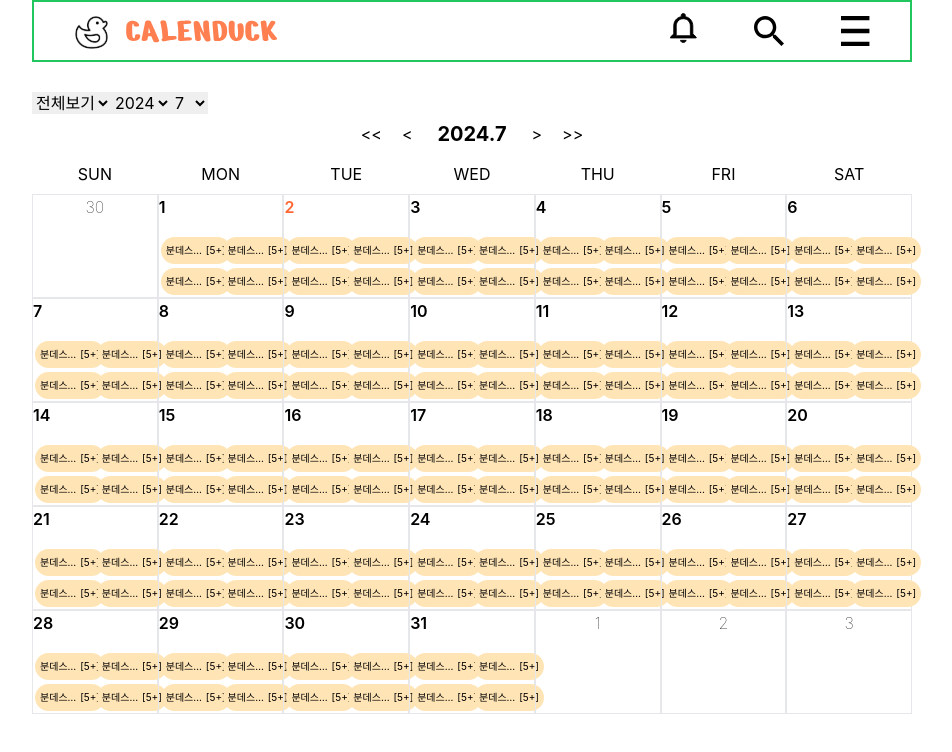
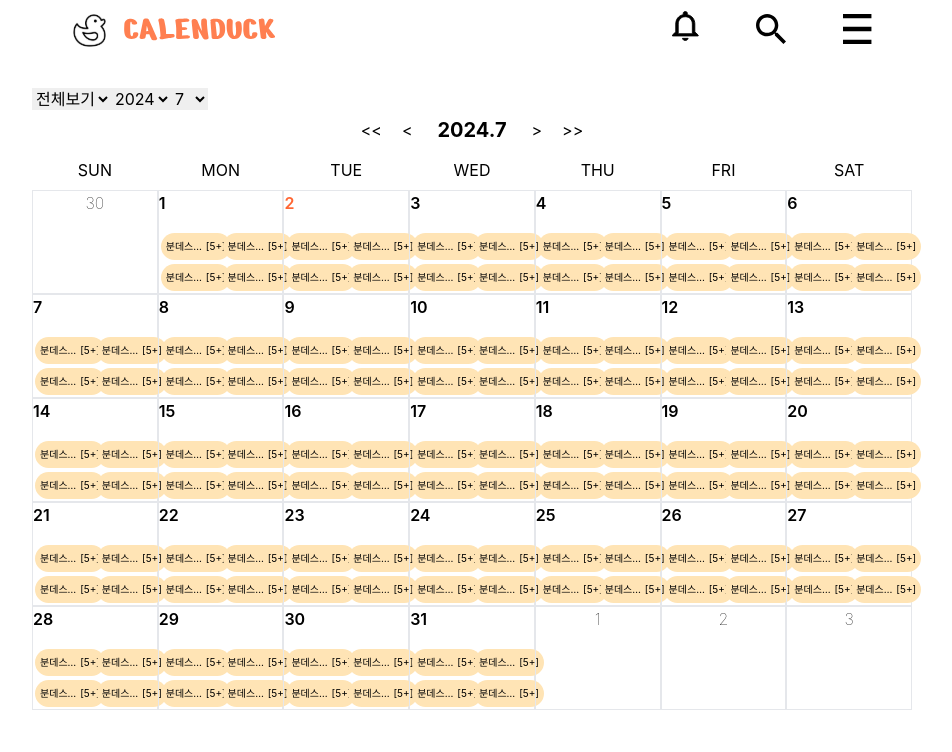
Before and after one commit to Stageus/CalenDuck-homepage, a React (Create React App) app: page /main in a window 1280 px wide. Shown: the top 752 px of the page, without its empty margins (168-1120 px from the left). Built offline with nearby package versions, Linux system fonts and the light colour scheme.

Commit message:
feat: set sidebar toggle event on header search btn

```diff
--- a/src/pages/MainPage.tsx
+++ b/src/pages/MainPage.tsx
@@ -1,13 +1,42 @@
 import React from "react";
+
+import { useRecoilState } from "recoil";
+import SidebarToggleAtom from "shared/recoil/SidebarToggleAtom";
+
 import HeaderItem from "shared/components/HeaderItem";
 import CalendarItem from "widgets/calendar/CalendarItem";
+import SearchSidebar from "widgets/searchSidebar/SearchSidebar";
 
 const MainPage = () => {
+  const [sidebarToggle, setSidebarToggle] = useRecoilState(SidebarToggleAtom);
+
+  const closeSidebar = () => {
+    setSidebarToggle(false);
+  };
+
   return (
-    <>
-      <HeaderItem />
-      <CalendarItem />
-    </>
+    <section className="relative flex z-0">
+      <article className="flex flex-col flex-grow">
+        <HeaderItem />
+        <CalendarItem />
+      </article>
+
+      {/* 사이드바 외부 클릭 시 닫힘 기능 */}
+      {sidebarToggle && (
+        <div
+          className="mt-[70px] fixed inset-0 bg-lightgrayColor bg-opacity-50 z-10"
+          onClick={closeSidebar}
+        ></div>
+      )}
+
+      <article
+        className={`fixed mt-[70px] right-0 top-0 h-full z-20 transform transition-transform duration-300 ${
+          sidebarToggle ? "translate-x-0" : "translate-x-full"
+        }`}
+      >
+        <SearchSidebar />
+      </article>
+    </section>
   );
 };
 export default MainPage;
--- a/src/shared/components/HeaderItem.tsx
+++ b/src/shared/components/HeaderItem.tsx
@@ -1,4 +1,7 @@
 import React from "react";
+
+import { useRecoilState } from "recoil";
+import SidebarToggleAtom from "shared/recoil/SidebarToggleAtom";
 
 import logo from "shared/imgs/logo.svg";
 import alarm from "shared/imgs/alarm.svg";
@@ -8,8 +11,13 @@ import hamberger from "shared/imgs/hamburger.svg";
 import { Link } from "react-router-dom";
 
 const HeaderItem = () => {
+  const [sidebarToggle, setSidebarToggle] = useRecoilState(SidebarToggleAtom);
+  const searchBtnToggleEvent = () => {
+    setSidebarToggle(!sidebarToggle);
+  };
+
   return (
-    <header className="border-solid border-2 border-green-500 y-[70px] px-10 flex justify-between items-center">
+    <header className="y-[70px] px-10 flex justify-between items-center">
       <Link to="/">
         <img src={logo} alt="" />
       </Link>
@@ -21,7 +29,7 @@ const HeaderItem = () => {
           </button>
         </Link>
         {/* SearchSidebar 토글 */}
-        <button className="h-[30px]">
+        <button className="h-[30px]" onClick={searchBtnToggleEvent}>
           <img src={search} className="w-[100%] h-[100%]" alt="" />
         </button>
         {/* SettingSidebar 토글 */}
--- /dev/null
+++ b/src/shared/recoil/SidebarToggleAtom.tsx
@@ -0,0 +1,8 @@
+import { atom } from "recoil";
+
+const navToggleAtom = atom({
+  key: "sidebarToggle",
+  default: false,
+});
+
+export default navToggleAtom;
--- a/src/widgets/searchSidebar/SearchSidebar.tsx
+++ b/src/widgets/searchSidebar/SearchSidebar.tsx
@@ -1,4 +1,7 @@
 import React, { useState, useEffect, useRef } from "react";
+
+import { useRecoilState } from "recoil";
+import SidebarToggleAtom from "shared/recoil/SidebarToggleAtom";
 
 import SearchItem from "widgets/searchSidebar/SearchItem";
 import SearchDateUtil from "shared/utils/SearchDateUtil";
@@ -69,6 +72,8 @@ const SearchSidebar: React.FC = () => {
     },
   ];
 
+  const [sidebarToggle, setSidebarToggle] = useRecoilState(SidebarToggleAtom);
+
   // 검색 기간의 시작점 지정에 따른 끝점의 최소값 설정
   const startDate = useRef<HTMLInputElement>(null);
   const endDate = useRef<HTMLInputElement>(null);
@@ -92,6 +97,10 @@ const SearchSidebar: React.FC = () => {
       setAlert(false);
     }
   };
+
+  if (!sidebarToggle) {
+    return null;
+  }
 
   return (
     <section className="w-[310px] h-sidebar bg-sidebarColor flex flex-col justify-start items-center p-[20px]">
```
